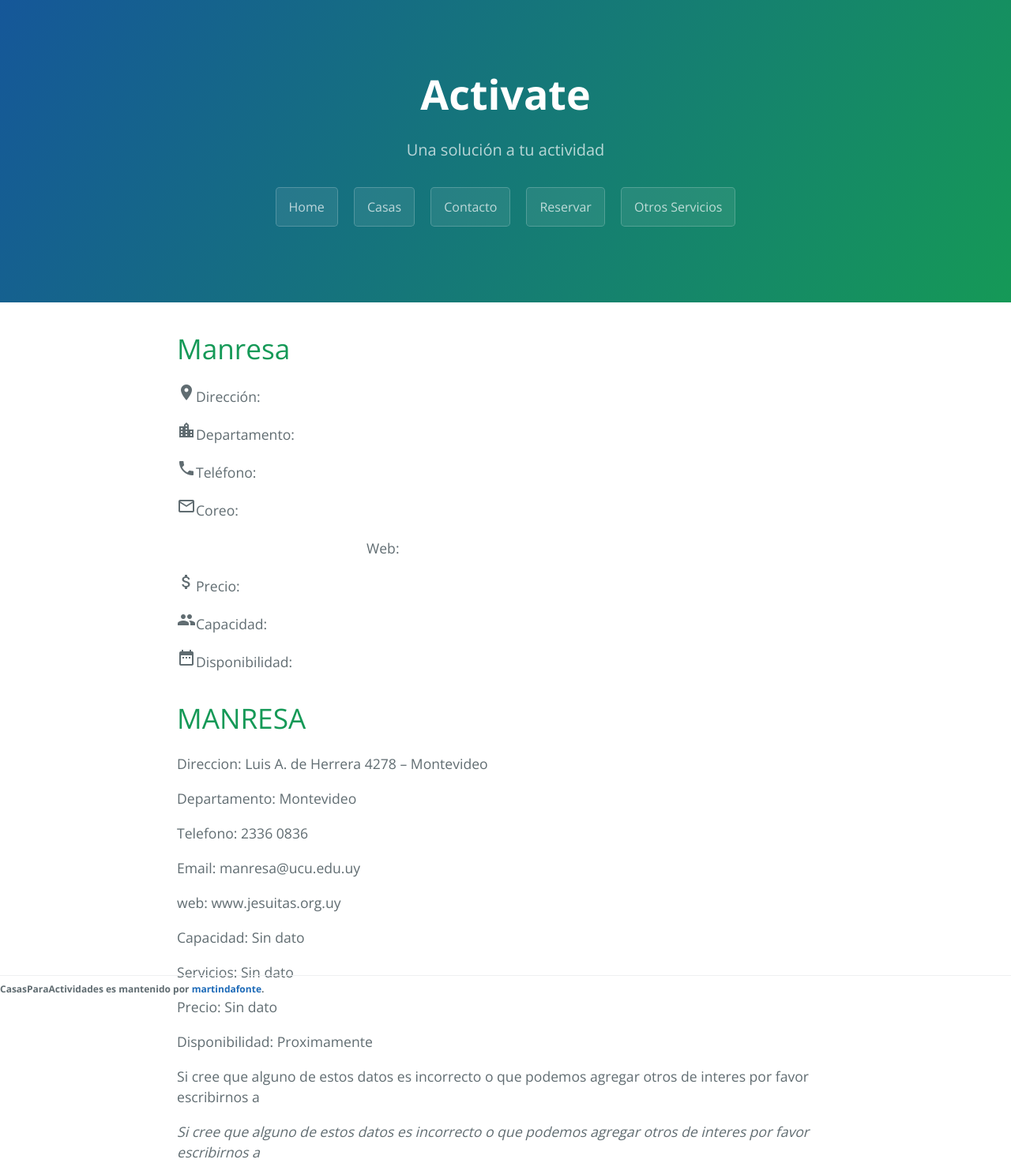
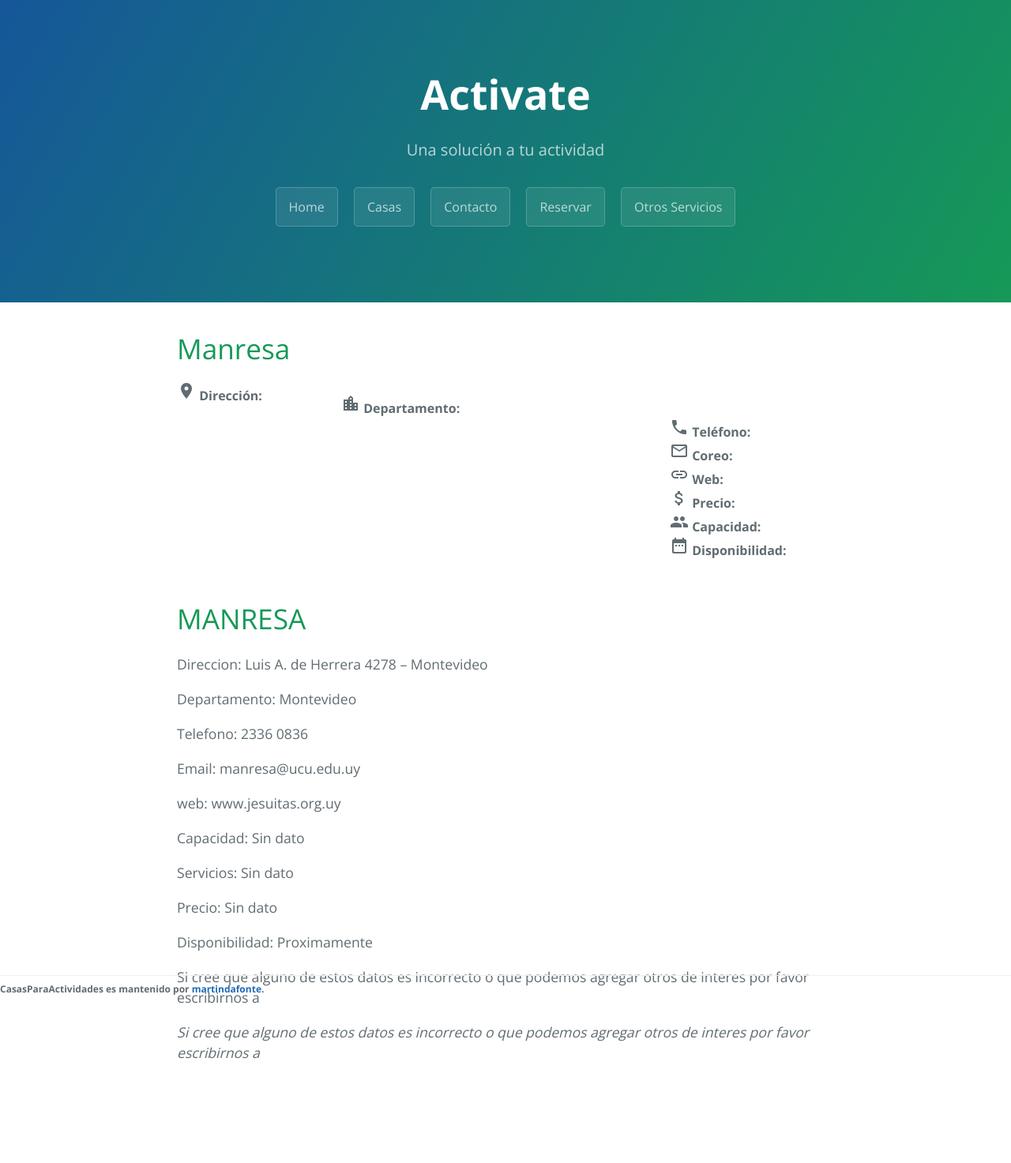
Before and after one commit to martindafonte/CasasDeRetiro, a Jekyll site: the page built from _casas/manresa.md, in a window 1280 px wide. Shown: the whole page at 79% size. Built offline with Jekyll 4.4.1, drawn with Linux system fonts in a browser that asks for light colours; comment, search, counter and statistics services are not loaded; after the commit the page ends 1347 px from its top, so only the background shows below that.

Commit message:
Ajustes a la vista de casas

```diff
--- a/_includes/head.html
+++ b/_includes/head.html
@@ -6,6 +6,8 @@
   <link href='https://fonts.googleapis.com/css?family=Open+Sans:400,700' rel='stylesheet' type='text/css'>
   <link rel="stylesheet" type="text/css" href="{{ site.github.url }}/stylesheets/stylesheet.css" media="screen">
   <link rel="stylesheet" type="text/css" href="{{ site.github.url }}/stylesheets/github-light.css" media="screen">
+  <link rel="stylesheet" type="text/css" href="{{ site.github.url }}/stylesheets/custom.css" media="screen">
+
 
   <!--Favicon -->
   <link rel="apple-touch-icon" sizes="180x180" href="{{ site.github.url }}/images/apple-touch-icon.png?v=vMrgexvXXk">
--- a/_layouts/casas.html
+++ b/_layouts/casas.html
@@ -4,18 +4,28 @@
 {%include page-header.html%}
 
 <section class="main-content">
-  <h1>{{page.title}}</h1>
-  <p><i class="material-icons">location_on</i>Dirección: {{page.direccion}}</p>
-  <p><i class="material-icons">location_city</i>Departamento: {{page.departamento}}</p>
-  <p><i class="material-icons">local_phone</i>Teléfono: {{page.telefono}}</p>
-  <p><i class="material-icons">mail_outline</i>Coreo: <a href:mailto={{page.correo}}>{{page.correo}}</a></p>
-  <p><i class="material-icons">insert_lin</i>Web: <a href={{page.web}}>{{page.web}}</a></p>
-  <p><i class="material-icons">attach_money</i>Precio: {{page.precio}}</p>
-  <p><i class="material-icons">people</i>Capacidad: {{page.capacidad}}</p>
-  <p><i class="material-icons">date_range</i>Disponibilidad: {{page.disponibilidad}} </p>
-{{content}}
-<p/>
-  <p style="font-style: italic;">Si cree que alguno de estos datos es incorrecto o que podemos agregar otros de interes por favor escribirnos a </p>
+    <h1>{{page.title}}</h1>
+    <dl class="customdl">
+      <dt class="customdt"><i class="material-icons">location_on</i> Dirección:</dt>
+      <dd class="customdd">{{page.direccion}}</dd>
+      <dt class="customdt"><i class="material-icons">location_city</i> Departamento:</dt>
+      <dd class="customdd">{{page.departamento}}</dd>
+      <dt class="customdt"><i class="material-icons">local_phone</i> Teléfono:</dt>
+      <dd class="customdd">{{page.telefono}}</dd>
+      <dt class="customdt"><i class="material-icons">mail_outline</i> Coreo:</dt>
+      <dd class="customdd"><a href:mailto={{page.correo}}>{{page.correo}}</a></dd>
+      <dt class="customdt"><i class="material-icons">insert_link</i> Web:</dt>
+      <dd class="customdd"><a href={{page.web}}>{{page.web}}</a></dd>
+      <dt class="customdt"><i class="material-icons">attach_money</i> Precio:</dt>
+      <dd class="customdd">{{page.precio}}</dd>
+      <dt class="customdt"><i class="material-icons">people</i> Capacidad:</dt>
+      <dd class="customdd">{{page.capacidad}}</dd>
+      <dt class="customdt"><i class="material-icons">date_range</i> Disponibilidad:</dt>
+      <dd class="customdd">{{page.disponibilidad}} </dd>
+    </dl>
+    {{content}}
+    <p/>
+    <p style="font-style: italic;">Si cree que alguno de estos datos es incorrecto o que podemos agregar otros de interes por favor escribirnos a </p>
 </section>
 
 {%include comentarios.html%}
--- /dev/null
+++ b/stylesheets/custom.css
@@ -0,0 +1,29 @@
+.customdl {
+  width: 100%;
+  overflow: hidden;
+  padding: 0;
+  margin: 0
+}
+
+.main-content dl dt{
+  margin-top: 0;
+}
+
+.customdt{
+  float: left;
+  width: 25%;
+  padding: 0;
+  margin-top: 0;
+  margin-bottom: 0;
+  margin: 0;
+}
+
+.customdd{
+  float: left;
+  width: 75%;
+  margin-top: 0;
+  margin-bottom: 0;
+  /* adjust the width; make sure the total of both is 100% */
+  padding: 0;
+  margin: 0
+}
```
